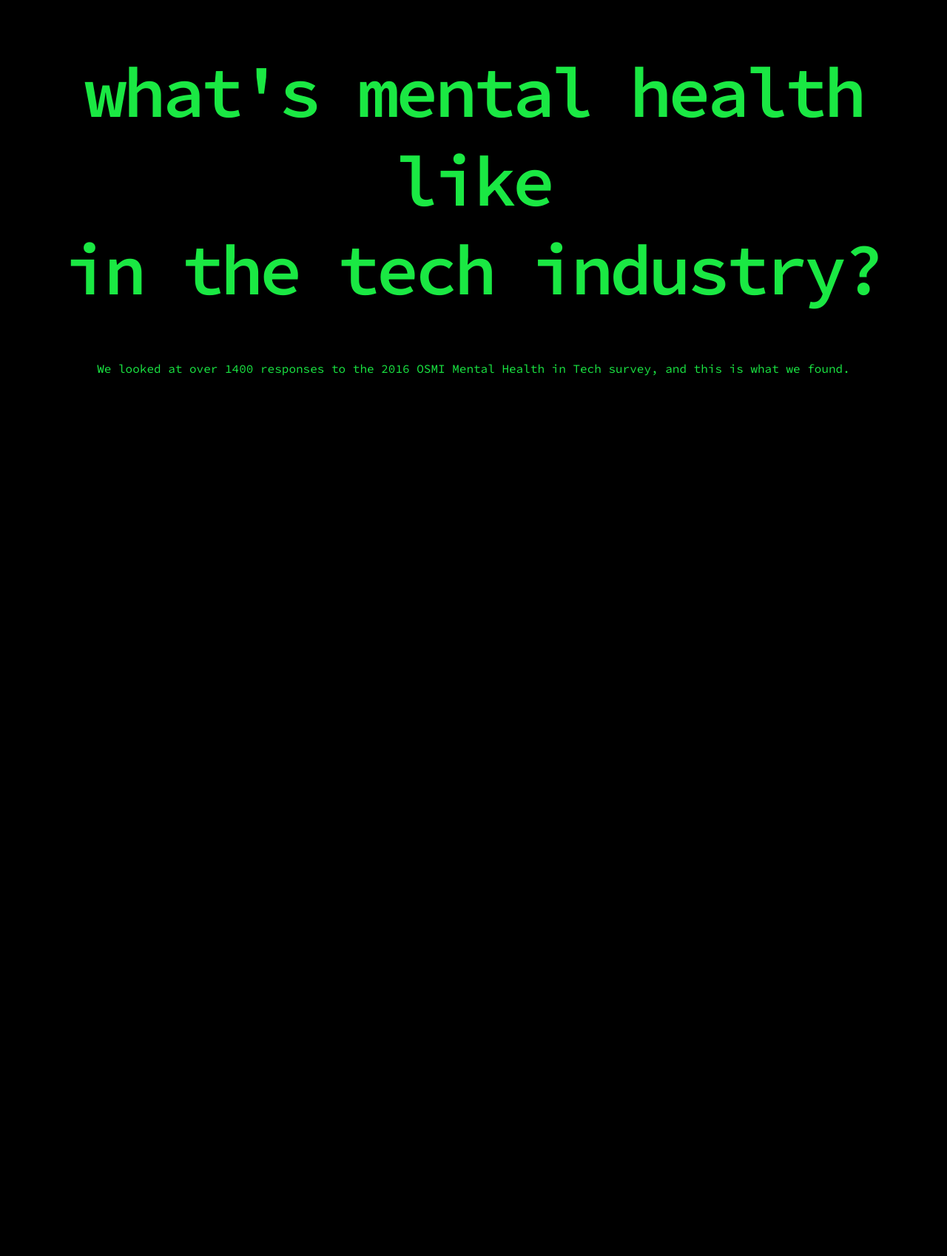
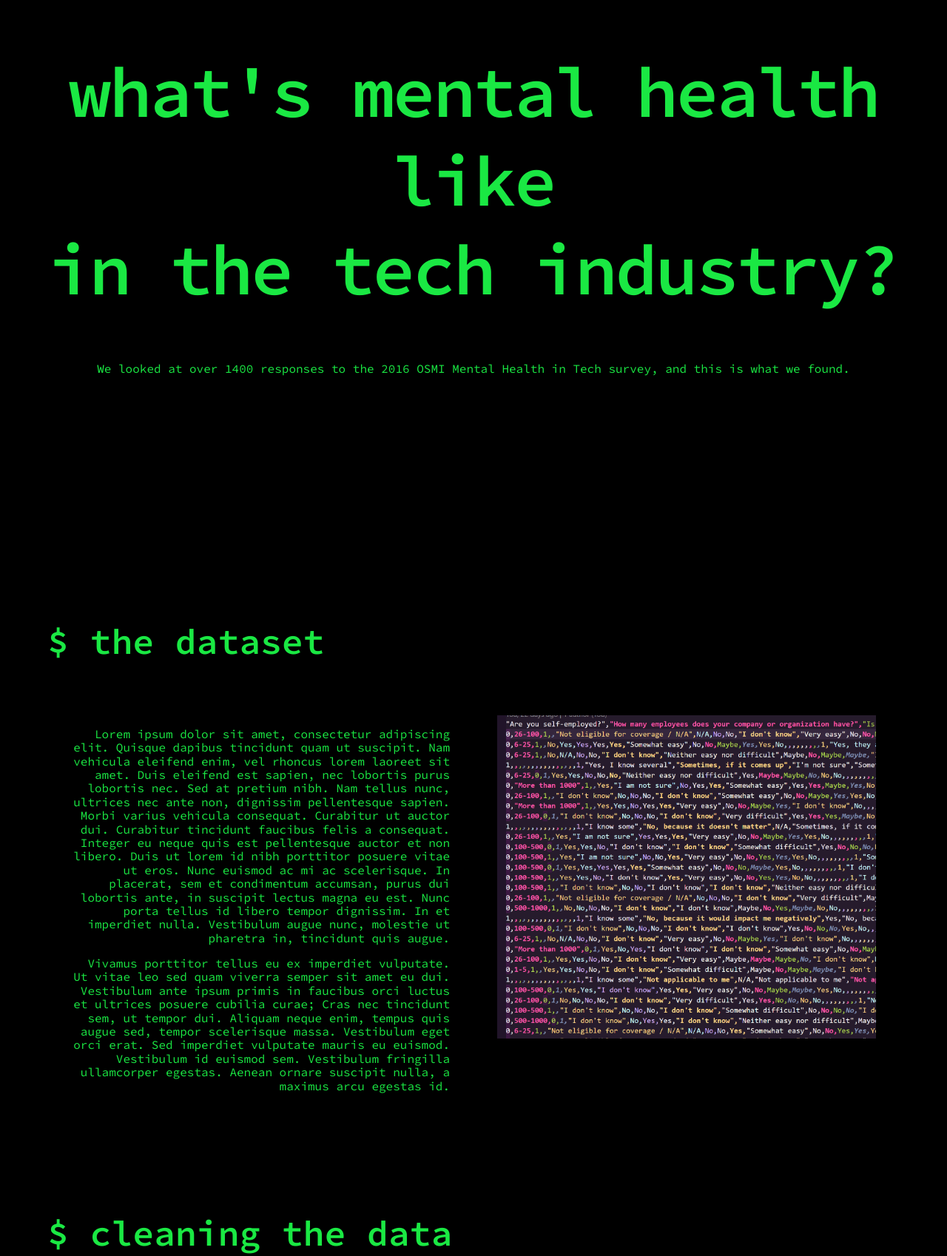
Before and after one commit to open-source-grilled-cheese/data-club-hackathon, a plain HTML site: page docs/index.html in a window 1280 px wide. Shown: the top 1698 px of the page at 74% size. Before the commit the page ends 800 px from the top, so only its background shows below. Drawn offline with Linux system fonts and the light colour scheme.

Commit message:
add a few slides

```diff
--- a/docs/index.html
+++ b/docs/index.html
@@ -6,25 +6,47 @@
     <style>
         body {
             background-color: black;
+            font-family: 'Source Code Pro', monospace;
+            color: #1ae843;
         }
         .headline {
-            font-family: 'Source Code Pro', monospace;
-            letter-spacing: -5px;
-            color: #1ae843;
+            letter-spacing: -0.03em;
         }
-        .tagline {
-            color: #1ae843;
-            font-family: 'Source Code Pro', monospace;
+        .img1 {
+            max-height: 50%;
         }
     </style>
     <meta charset="UTF-8">
     <meta name="viewport" content="width=device-width, initial-scale=1.0">
-    <title>Document</title>
+    <title>mental health in tech</title>
 </head>
 <body>
     <div class="vh-100 w-100 dt cover">
         <h1 class="headline f-headline fw6 lh-title tc">what's mental health like<br>in the tech industry?</h1>
         <p class="tc tagline">We looked at over 1400 responses to the 2016 OSMI Mental Health in Tech survey, and this is what we found.</h3>
     </div>
+    <div class="vh-100 w-100 dt ph5">
+        <h2 class="f1 fw6">$ the dataset</h2>
+            <div class="fl w-50 pa4">
+                <p class="tr">Lorem ipsum dolor sit amet, consectetur adipiscing elit. Quisque dapibus tincidunt quam ut suscipit. Nam vehicula eleifend enim, vel rhoncus lorem laoreet sit amet. Duis eleifend est sapien, nec lobortis purus lobortis nec. Sed at pretium nibh. Nam tellus nunc, ultrices nec ante non, dignissim pellentesque sapien. Morbi varius vehicula consequat. Curabitur ut auctor dui. Curabitur tincidunt faucibus felis a consequat. Integer eu neque quis est pellentesque auctor et non libero. Duis ut lorem id nibh porttitor posuere vitae ut eros. Nunc euismod ac mi ac scelerisque. In placerat, sem et condimentum accumsan, purus dui lobortis ante, in suscipit lectus magna eu est. Nunc porta tellus id libero tempor dignissim. In et imperdiet nulla. Vestibulum augue nunc, molestie ut pharetra in, tincidunt quis augue.</p>
+                <p class="tr">Vivamus porttitor tellus eu ex imperdiet vulputate. Ut vitae leo sed quam viverra semper sit amet eu dui. Vestibulum ante ipsum primis in faucibus orci luctus et ultrices posuere cubilia curae; Cras nec tincidunt sem, ut tempor dui. Aliquam neque enim, tempus quis augue sed, tempor scelerisque massa. Vestibulum eget orci erat. Sed imperdiet vulputate mauris eu euismod. Vestibulum id euismod sem. Vestibulum fringilla ullamcorper egestas. Aenean ornare suscipit nulla, a maximus arcu egestas id.</p>
+            </div>
+        <div class="pa4 fl w-50">
+            <img class="img1" src="csv.png" alt="" srcset="">
+        </div>
+    </div>
+    <div class="vh-100 w-100 dt ph5">
+        <h2 class="f1 fw6">$ cleaning the data</h2>
+    </div>
+    <div class="vh-100 w-100 dt ph5">
+        <h2 class="f1 fw6">$ our statistical model</h2>
+            <div class="fl w-50 pa4">
+                <p class="tr">Lorem ipsum dolor sit amet, consectetur adipiscing elit. Quisque dapibus tincidunt quam ut suscipit. Nam vehicula eleifend enim, vel rhoncus lorem laoreet sit amet. Duis eleifend est sapien, nec lobortis purus lobortis nec. Sed at pretium nibh. Nam tellus nunc, ultrices nec ante non, dignissim pellentesque sapien. Morbi varius vehicula consequat. Curabitur ut auctor dui. Curabitur tincidunt faucibus felis a consequat. Integer eu neque quis est pellentesque auctor et non libero. Duis ut lorem id nibh porttitor posuere vitae ut eros. Nunc euismod ac mi ac scelerisque. In placerat, sem et condimentum accumsan, purus dui lobortis ante, in suscipit lectus magna eu est. Nunc porta tellus id libero tempor dignissim. In et imperdiet nulla. Vestibulum augue nunc, molestie ut pharetra in, tincidunt quis augue.</p>
+                <p class="tr">Vivamus porttitor tellus eu ex imperdiet vulputate. Ut vitae leo sed quam viverra semper sit amet eu dui. Vestibulum ante ipsum primis in faucibus orci luctus et ultrices posuere cubilia curae; Cras nec tincidunt sem, ut tempor dui. Aliquam neque enim, tempus quis augue sed, tempor scelerisque massa. Vestibulum eget orci erat. Sed imperdiet vulputate mauris eu euismod. Vestibulum id euismod sem. Vestibulum fringilla ullamcorper egestas. Aenean ornare suscipit nulla, a maximus arcu egestas id.</p>
+            </div>
+        <div class="pa4 fl w-50">
+            <img class="img1" src="ROCplot.png" alt="" srcset="">
+        </div>
+    </div>
 </body>
 </html>
```
Also changed, not shown: docs/ROCplot.png (added), docs/csv.png (added).
